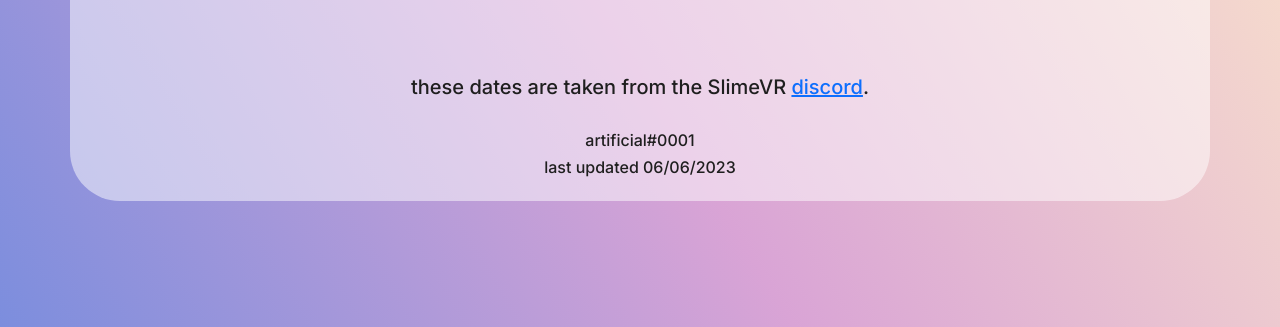
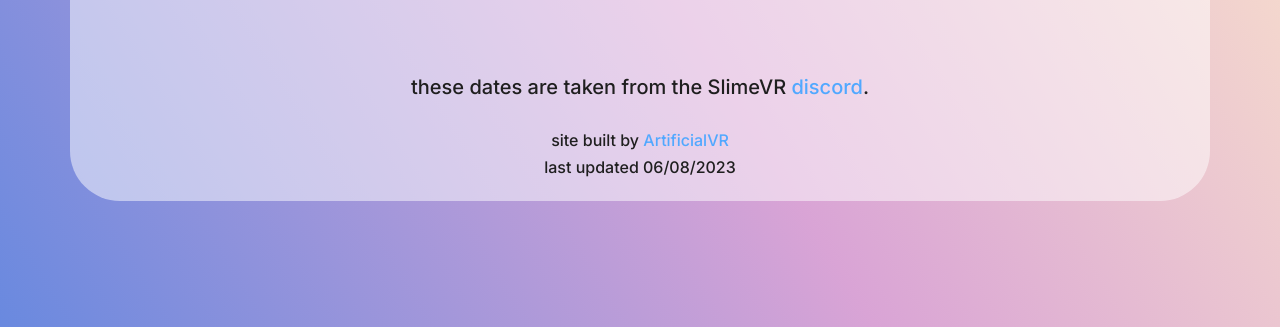
Before and after one commit to artificialbutter/slimes, a plain HTML site: page index.html in a window 1280 px wide. Shown: the part 473-800 px from the top of the page. Drawn offline with nearby package versions, Linux system fonts and the light colour scheme.

Commit message:
style changes
- footer credit adjust
- no more newline spam
- hyperlink look change (no underline, lighter color)

```diff
--- a/index.html
+++ b/index.html
@@ -45,12 +45,11 @@
     </div>
 
     <div class="container overflow-hidden text-center footer">
-        <h5 class="pt-5">these dates are taken from the SlimeVR <a href="https://discord.gg/slimevr" target="_blank">discord</a>.</h1>
-        <h6 class="pt-4">artificial#0001</h6>
-        <h6 class="pb-3">last updated 06/06/2023</h6>
-        </div>
-
-    <br><br><br><br><br><br><br><br><br><br><br><br><br><br><br><br>
+        <h5 class="pt-5">these dates are taken from the SlimeVR <a href="https://discord.gg/slimevr"
+                target="_blank">discord</a>.</h1>
+            <h6 class="pt-4">site built by <a href="https://arti.gay" target="_blank">ArtificialVR</a></h6>
+            <h6 class="pb-3">last updated 06/08/2023</h6>
+    </div>
 
     <script src="countdown1.js"></script>
     <script src="countdown2.js"></script>
--- a/style.css
+++ b/style.css
@@ -7,6 +7,12 @@ body {
     background-size: 100%;
     color: rgb(31, 31, 31);
     font-family: 'Inter', sans-serif;
+    height: calc(100vh - 20px);
+}
+
+a {
+    text-decoration: none;
+    color: #51a8ff;
 }
 
 .header {
```
